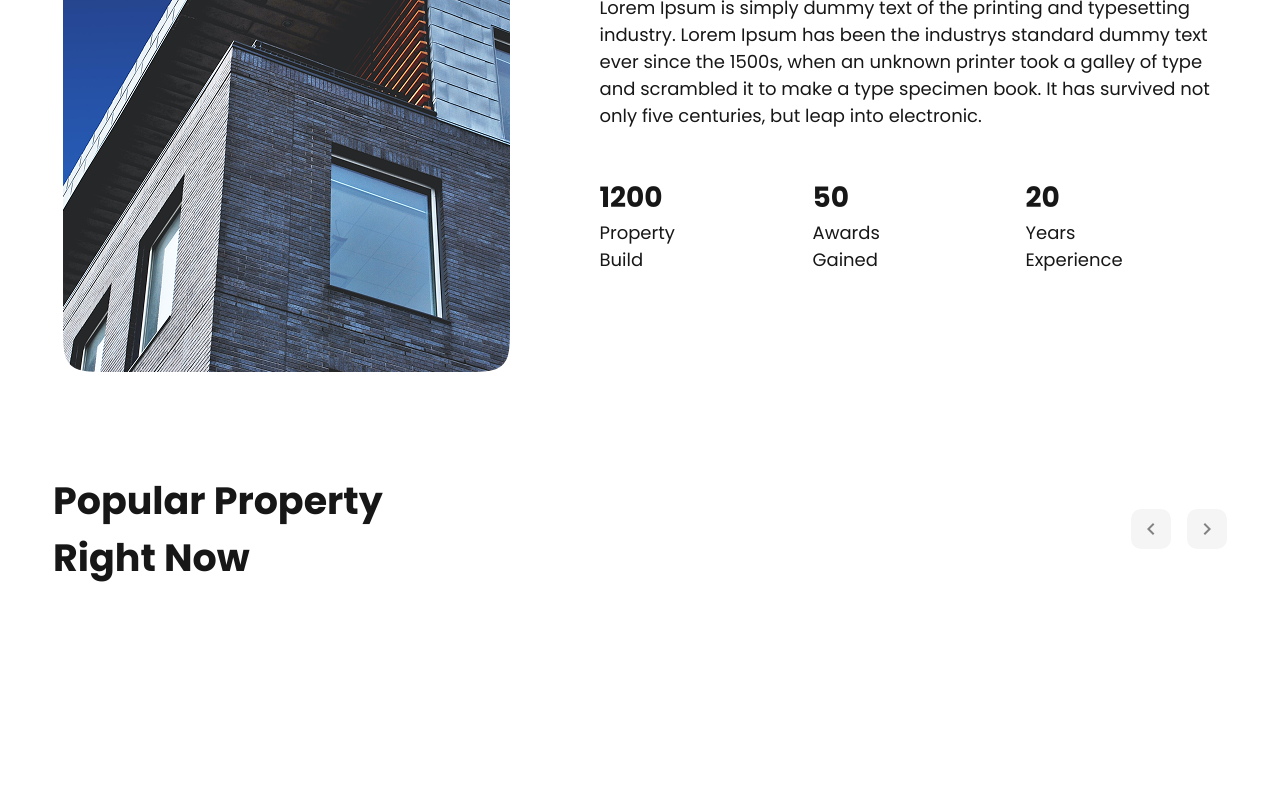
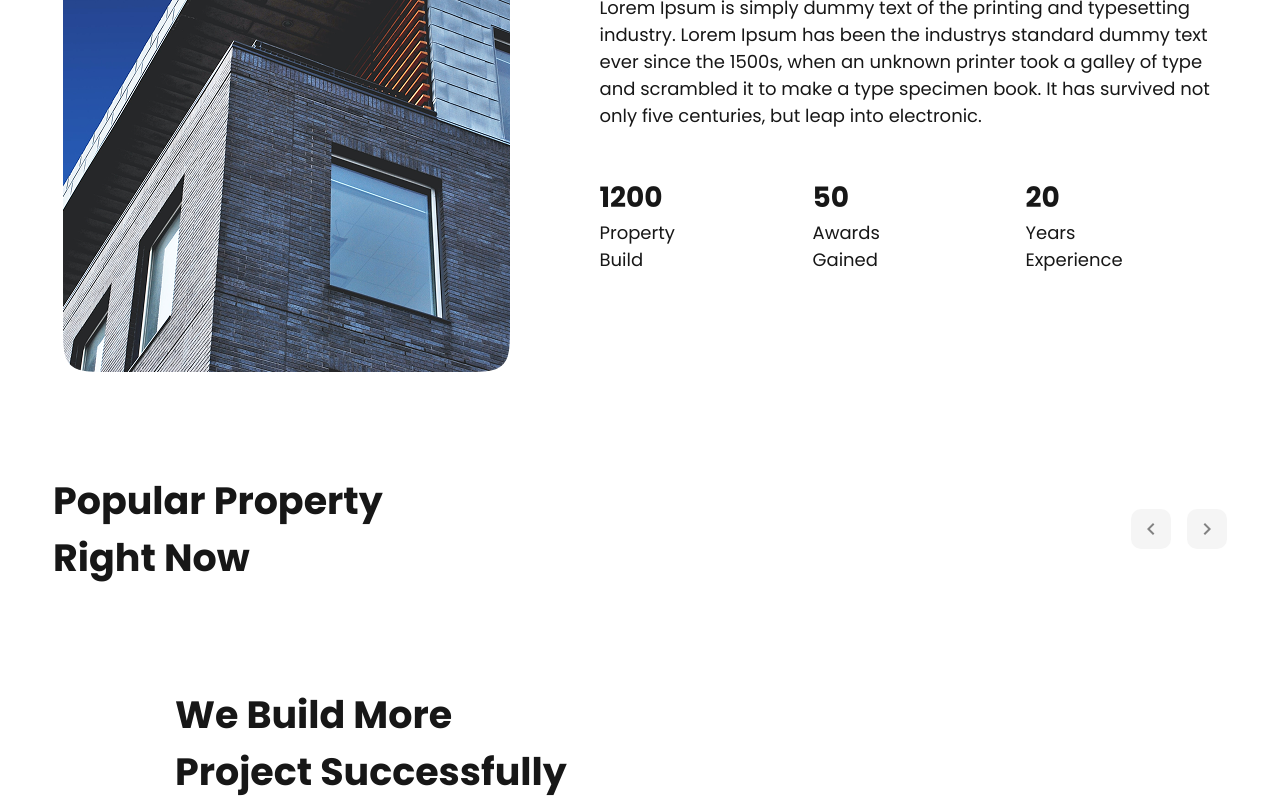
Before and after one commit to muhammadarii/RiPlaylist, a Next.js app: page / in a window 1280 px wide. Shown: the part 1093-1893 px from the top of the page. Before the commit the page ends 1679 px from the top, so only its background shows below. Built offline with nearby package versions, Linux system fonts and the light colour scheme.

Commit message:
feat: Add SuccessSection component to HomePage and streamline InformationSection layout

```diff
--- a/src/app/page.tsx
+++ b/src/app/page.tsx
@@ -3,6 +3,7 @@ import HeroImage from "@/images/Hero.png";
 import FilterBox from "@/components/parts/FilterBox";
 import InformationSection from "@/components/sections/InformationSection";
 import PopularSection from "@/components/sections/PopularSection";
+import SuccessSection from "@/components/sections/SuccessSection";
 
 const page = () => {
   return (
@@ -30,6 +31,7 @@ const page = () => {
       </div>
       <InformationSection />
       <PopularSection />
+      <SuccessSection />
     </div>
   );
 };
--- a/src/components/sections/InformationSection.tsx
+++ b/src/components/sections/InformationSection.tsx
@@ -5,9 +5,7 @@ const InformationSection = () => {
   return (
     <div className="flex flex-col items-center justify-center mt-[500px]">
       <div className="flex flex-row items-center justify-between gap-[90px]">
-        <div>
-          <Image src={HeroImage} alt="HeroImage" />
-        </div>
+        <Image src={HeroImage} alt="HeroImage" />
         <div className="flex flex-col items-start justify-center">
           <h1 className="text-[48px] font-semibold">Get To Know Us More</h1>
           <p className="text-[18px] font-[#BDBDBD] w-[618px] mt-4">
--- /dev/null
+++ b/src/components/sections/SuccessSection.tsx
@@ -0,0 +1,13 @@
+import React from "react";
+
+const SuccessSection = () => {
+  return (
+    <div className="flex flex-col items-start mt-[100px] mx-[175px]">
+      <h1 className="w-[401px] text-[38px] font-semibold">
+        We Build More Project Successfully
+      </h1>
+    </div>
+  );
+};
+
+export default SuccessSection;
```
